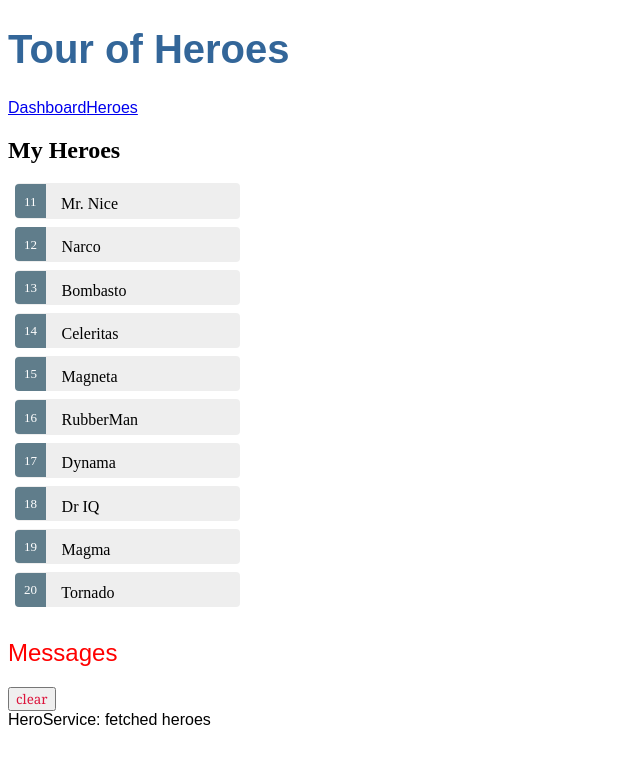
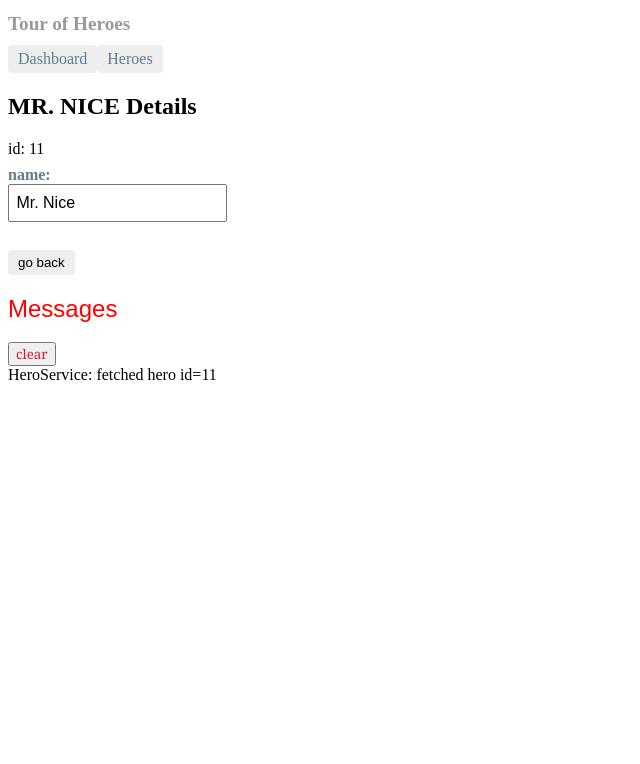
Before and after one commit to takehiro-takahashi/angular-my-app, an Angular app: page /detail/11 in a window 1280 px wide. Shown: the top 764 px of the page, without its empty margins (0-640 px from the left). Built offline with nearby package versions, Linux system fonts and the light colour scheme.

Commit message:
add dashboard

```diff
--- a/src/app/app-routing.module.ts
+++ b/src/app/app-routing.module.ts
@@ -8,7 +8,7 @@
 const routes: Routes = [
   { path: '', redirectTo: '/dashboard', pathMatch: 'full' },
   { path: 'heroes', component: HeroesComponent },
-  { path: 'detail/:id', component: HeroesComponent },
+  { path: 'detail/:id', component: HeroDetailComponent },
   { path: 'dashboard', component: DashboardComponent }
 ];
 
--- a/src/app/app.component.styl
+++ b/src/app/app.component.styl
@@ -1,20 +1,29 @@
-h1
-    color: #369
-    font-family: Arial, Helvetica, sans-serif
-    font-size: 250%
-
-h2, h3
-  color: #444
-  font-family: Arial, Helvetica, sans-serif
-  font-weight: lighter
-
-body
-  margin: 2em
-
-body, input[type="text"], button
-  color: #888
-  font-family: Cambria, Georgia
-
-/* everywhere else */
-*
-  font-family: Arial, Helvetica, sans-serif
+/* AppComponent's private CSS styles */
+h1 {
+  font-size: 1.2em;
+  color: #999;
+  margin-bottom: 0;
+}
+h2 {
+  font-size: 2em;
+  margin-top: 0;
+  padding-top: 0;
+}
+nav a {
+  padding: 5px 10px;
+  text-decoration: none;
+  margin-top: 10px;
+  display: inline-block;
+  background-color: #eee;
+  border-radius: 4px;
+}
+nav a:visited, a:link {
+  color: #607d8b;
+}
+nav a:hover {
+  color: #039be5;
+  background-color: #cfd8dc;
+}
+nav a.active {
+  color: #039be5;
+}
--- a/src/app/hero-detail/hero-detail.component.html
+++ b/src/app/hero-detail/hero-detail.component.html
@@ -9,3 +9,5 @@
   </div>
 
 </div>
+
+<button (click)="goBack();">go back</button>
--- a/src/app/hero-detail/hero-detail.component.styl
+++ b/src/app/hero-detail/hero-detail.component.styl
@@ -0,0 +1,31 @@
+/* HeroDetailComponent's private CSS styles */
+label {
+  display: inline-block;
+  width: 3em;
+  margin: .5em 0;
+  color: #607D8B;
+  font-weight: bold;
+}
+input {
+  height: 2em;
+  font-size: 1em;
+  padding-left: .4em;
+}
+button {
+  margin-top: 20px;
+  font-family: Arial;
+  background-color: #eee;
+  border: none;
+  padding: 5px 10px;
+  border-radius: 4px;
+  cursor: pointer;
+  cursor: hand;
+}
+button:hover {
+  background-color: #cfd8dc;
+}
+button:disabled {
+  background-color: #eee;
+  color: #ccc;
+  cursor: auto;
+}
--- a/src/app/hero-detail/hero-detail.component.ts
+++ b/src/app/hero-detail/hero-detail.component.ts
@@ -1,5 +1,8 @@
 import {Component, OnInit, Input} from '@angular/core';
 import {Hero} from '../models/hero';
+import { ActivatedRoute } from '@angular/router';
+import { Location } from '@angular/common';
+import { HeroService } from '../hero.service';
 
 @Component({
   selector: 'app-hero-detail',
@@ -10,10 +13,24 @@
 
   @Input() hero: Hero;
 
-  constructor() {
+  constructor(
+    private route: ActivatedRoute,
+    private heroService: HeroService,
+    private location: Location
+  ) {
   }
 
   ngOnInit() {
+    this.getHero();
+  }
+
+  getHero(): void {
+    const id = +this.route.snapshot.paramMap.get('id');
+    this.heroService.getHero(id).subscribe(hero => this.hero = hero);
+  }
+
+  goBack(): void {
+    this.location.back();
   }
 
 }
--- a/src/app/hero.service.ts
+++ b/src/app/hero.service.ts
@@ -1,7 +1,7 @@
 import { Injectable } from '@angular/core';
 import { Hero } from './models/hero';
 import { HEROES } from './models/mock-heros';
-import {Observable, of} from 'rxjs';
+import {Observable, of, from} from 'rxjs';
 import {MessageService} from './message.service';
 
 @Injectable({
@@ -10,8 +10,14 @@
 export class HeroService {
 
   getHeroes(): Observable<Hero[]> {
+    // TODO: send the message _after_ fetching the heroes
     this.messageService.add('HeroService: fetched heroes');
     return of(HEROES);
+  }
+
+  getHero(id: number): Observable<Hero> {
+    this.messageService.add(`HeroService: fetched hero id=${id}`);
+    return of(HEROES.find(hero => hero.id === id));
   }
 
   constructor(private messageService: MessageService) { }
--- a/src/app/heroes/heroes.component.html
+++ b/src/app/heroes/heroes.component.html
@@ -1,9 +1,9 @@
 <h2>My Heroes</h2>
 <ul class="heroes">
-  <li *ngFor="let hero of heroes"
-      [class.selected]="hero === selectedHero"
-      (click)="onSelect(hero)">
-    <span class="badge">{{ hero.id }}</span> {{ hero.name }}
+  <li *ngFor="let hero of heroes">
+    <a routerLink="/detail/{{ hero.id }}">
+      <span class="badge">{{ hero.id }}</span> {{ hero.name }}
+    </a>
   </li>
 </ul>
 
--- a/src/app/heroes/heroes.component.styl
+++ b/src/app/heroes/heroes.component.styl
@@ -1,30 +1,18 @@
 /* HeroesComponent's private CSS styles */
-.selected {
-  background-color: #CFD8DC !important;
-  color: white;
-}
-
 .heroes {
   margin: 0 0 2em 0;
   list-style-type: none;
   padding: 0;
   width: 15em;
 }
-
 .heroes li {
+  position: relative;
   cursor: pointer;
-  position: relative;
-  left: 0;
   background-color: #EEE;
   margin: .5em;
   padding: .3em 0;
   height: 1.6em;
   border-radius: 4px;
-}
-
-.heroes li.selected:hover {
-  background-color: #BBD8DC !important;
-  color: white;
 }
 
 .heroes li:hover {
@@ -33,9 +21,16 @@
   left: .1em;
 }
 
-.heroes .text {
+.heroes a {
+  color: #888;
+  text-decoration: none;
   position: relative;
-  top: -3px;
+  display: block;
+  width: 250px;
+}
+
+.heroes a:hover {
+  color:#607D8B;
 }
 
 .heroes .badge {
@@ -49,6 +44,8 @@
   left: -1px;
   top: -4px;
   height: 1.8em;
+  min-width: 16px;
+  text-align: right;
   margin-right: .8em;
   border-radius: 4px 0 0 4px;
 }
--- a/src/app/heroes/heroes.component.ts
+++ b/src/app/heroes/heroes.component.ts
@@ -11,16 +11,10 @@
 
   heroes: Hero[];
 
-  selectedHero: Hero;
-
   constructor(private heroService: HeroService) { }
 
   ngOnInit() {
     this.getHeroes();
-  }
-
-  onSelect(hero: Hero): void {
-    this.selectedHero = hero;
   }
 
   getHeroes(): void {
```
